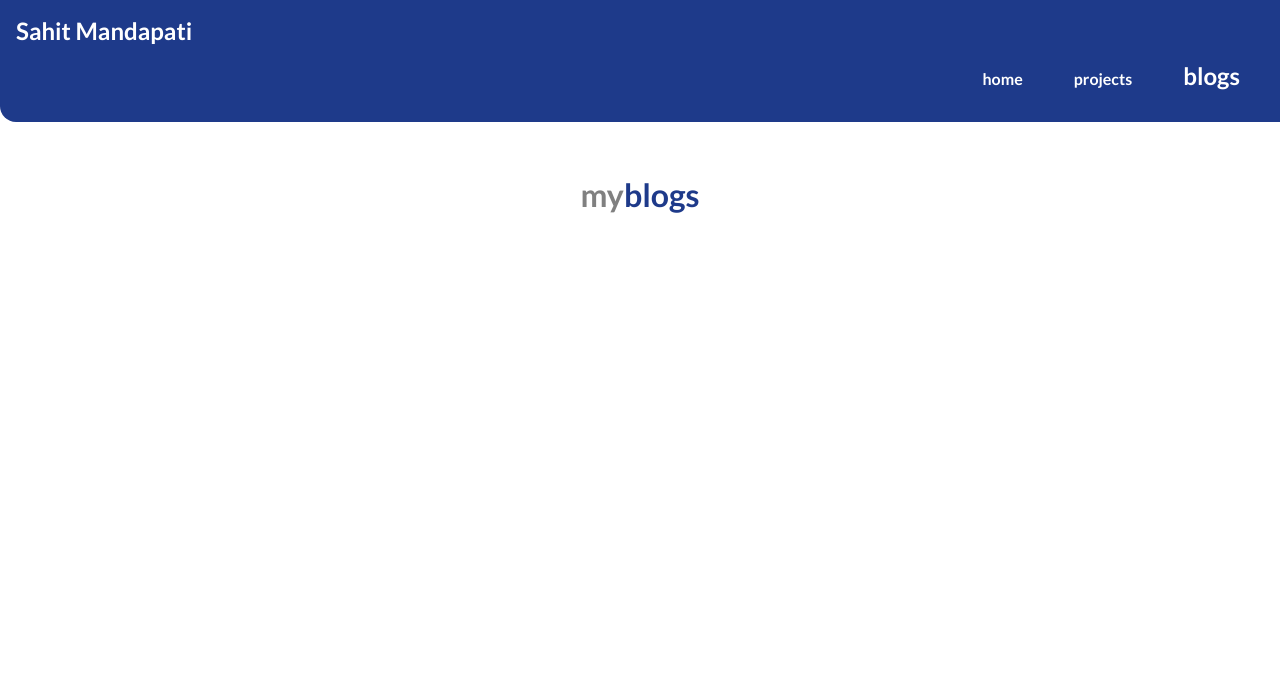
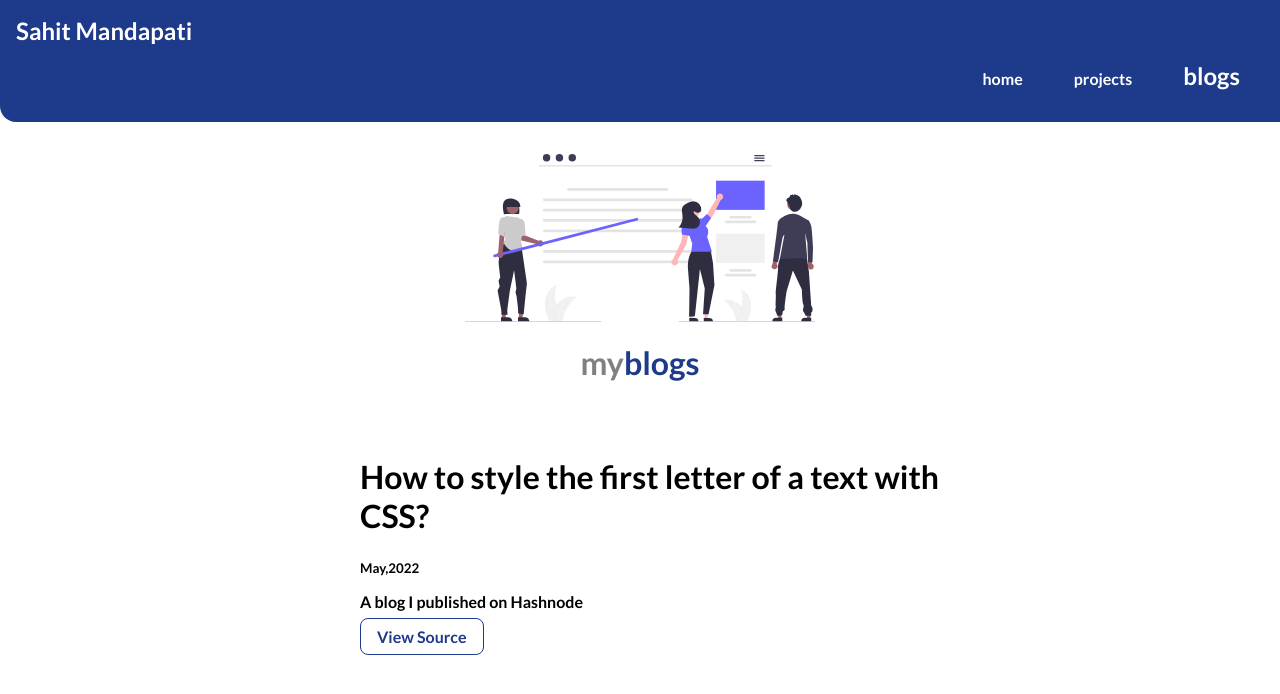
Before and after one commit to sahitm/SahitMandapatiWebsite, a plain HTML site: page blogs.html in a window 1280 px wide. Drawn offline with Linux system fonts and the light colour scheme.

Commit message:
added the source to my blog

```diff
--- a/blogs.html
+++ b/blogs.html
@@ -25,8 +25,23 @@
       </nav>
 
     <header class="hero">
+        <img class="hero-img" src="../images/hero3.svg">
         <h1 class="hero-heading">my<span class="heading-inverted">blogs</span> </h1>
       </header>
+
+    <ol class="list-non-bullet">
+
+            <div class="conatainer container-center">
+                <li>
+                    <h1>How to style the first letter of a text with CSS?</h1>
+                    <small>May,2022</small>
+                    <p>A blog I published on <strong>Hashnode</strong></p>
+                    <a class="link link-secondary" href="https://sahitm.hashnode.dev/how-to-style-the-first-letter-of-a-text-with-css" target="_blank">View Source</a>
+                </li>
+
+
+            </div>
+    </ol>
 
 
 </body>
```
Also changed, not shown: projects.html (+1 -1 lines), images/hero2.svg (added), images/hero3.svg (added), 1 other file.
